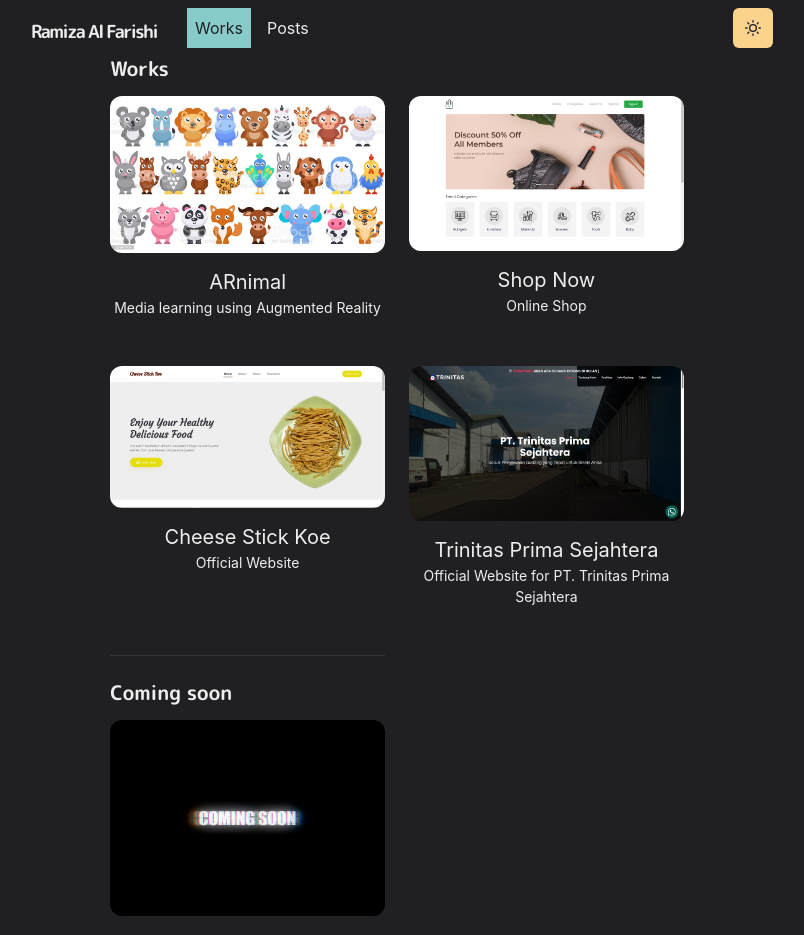
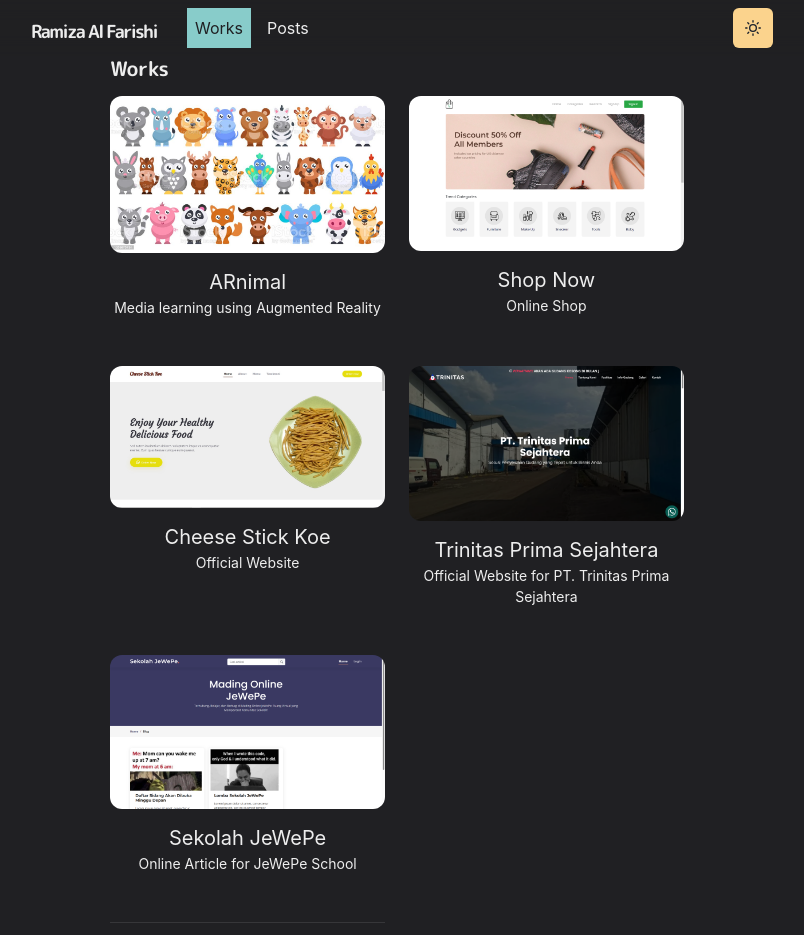
Before and after one commit to ralfarishi/alfarishi, a Next.js app: page /works in a window 1280 px wide. Shown: the top 935 px of the page, without its empty margins (243-1047 px from the left). Built offline with nearby package versions, Linux system fonts and the light colour scheme.

Commit message:
add: new works

```diff
--- a/pages/works.js
+++ b/pages/works.js
@@ -7,6 +7,7 @@ import thumbShopnow from '../public/images/works/shopnow/shopnow-thumb.png'
 import thumbARnimal from '../public/images/works/arnimal/arnimal-thumb.jpg'
 import thumbCheeseStick from '../public/images/works/cheese-stick-koe/cheese_stick_1.jpg'
 import thumbTrinitas from '../public/images/works/trinitas/trinitas-thumb.png'
+import thumbJWP from '../public/images/works/sekolah-jewepe/jwp-1.png'
 import thumbComingSoon from '../public/images/coming-soon.jpg'
 
 const Works = () => (
@@ -45,6 +46,15 @@ const Works = () => (
             Official Website for PT. Trinitas Prima Sejahtera
           </WorkGridItem>
         </Section>
+        <Section>
+          <WorkGridItem
+            id="sekolah-jewepe"
+            title="Sekolah JeWePe"
+            thumbnail={thumbJWP}
+          >
+            Online Article for JeWePe School
+          </WorkGridItem>
+        </Section>
       </SimpleGrid>
 
       <SimpleGrid columns={[1, 1, 2]} gap={6}>
```
